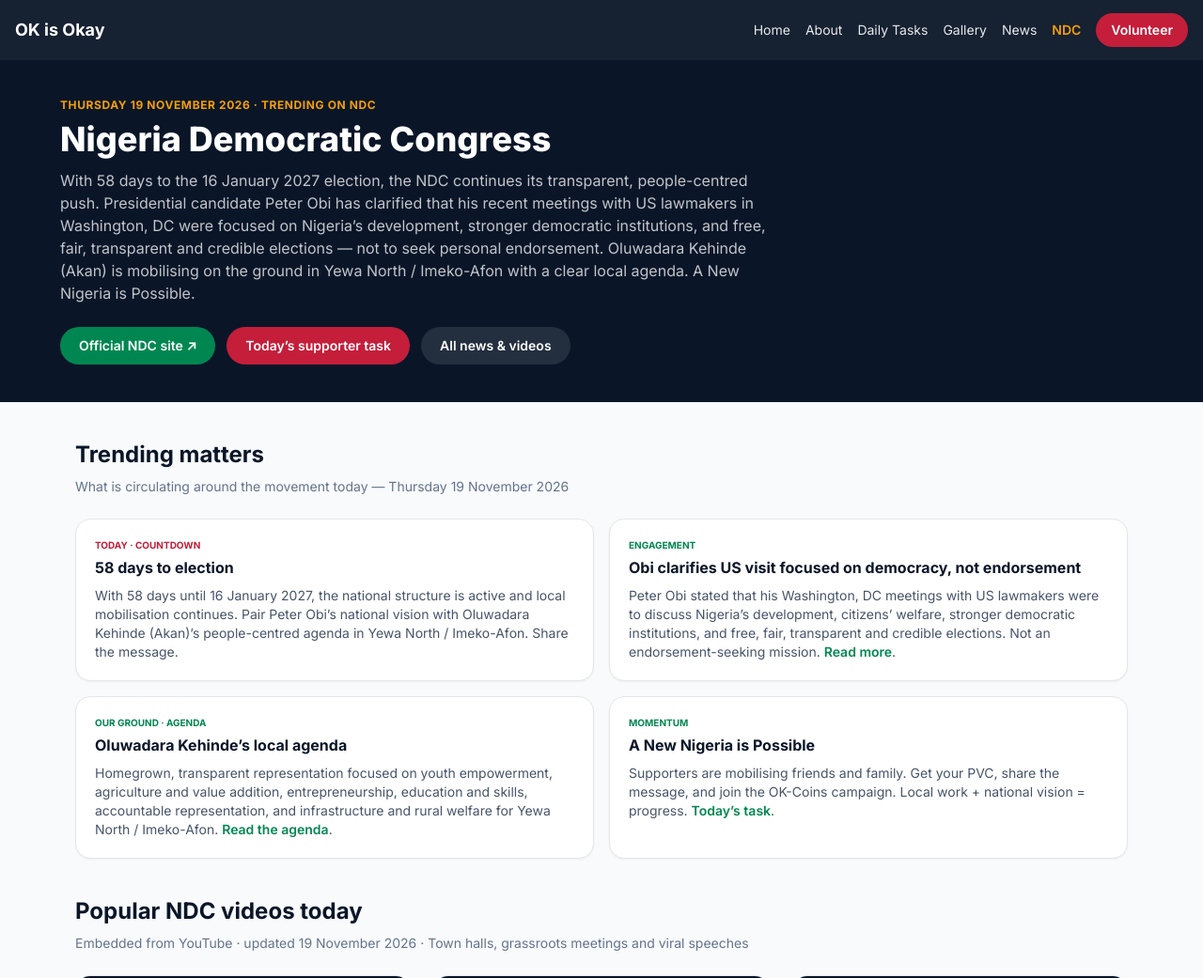
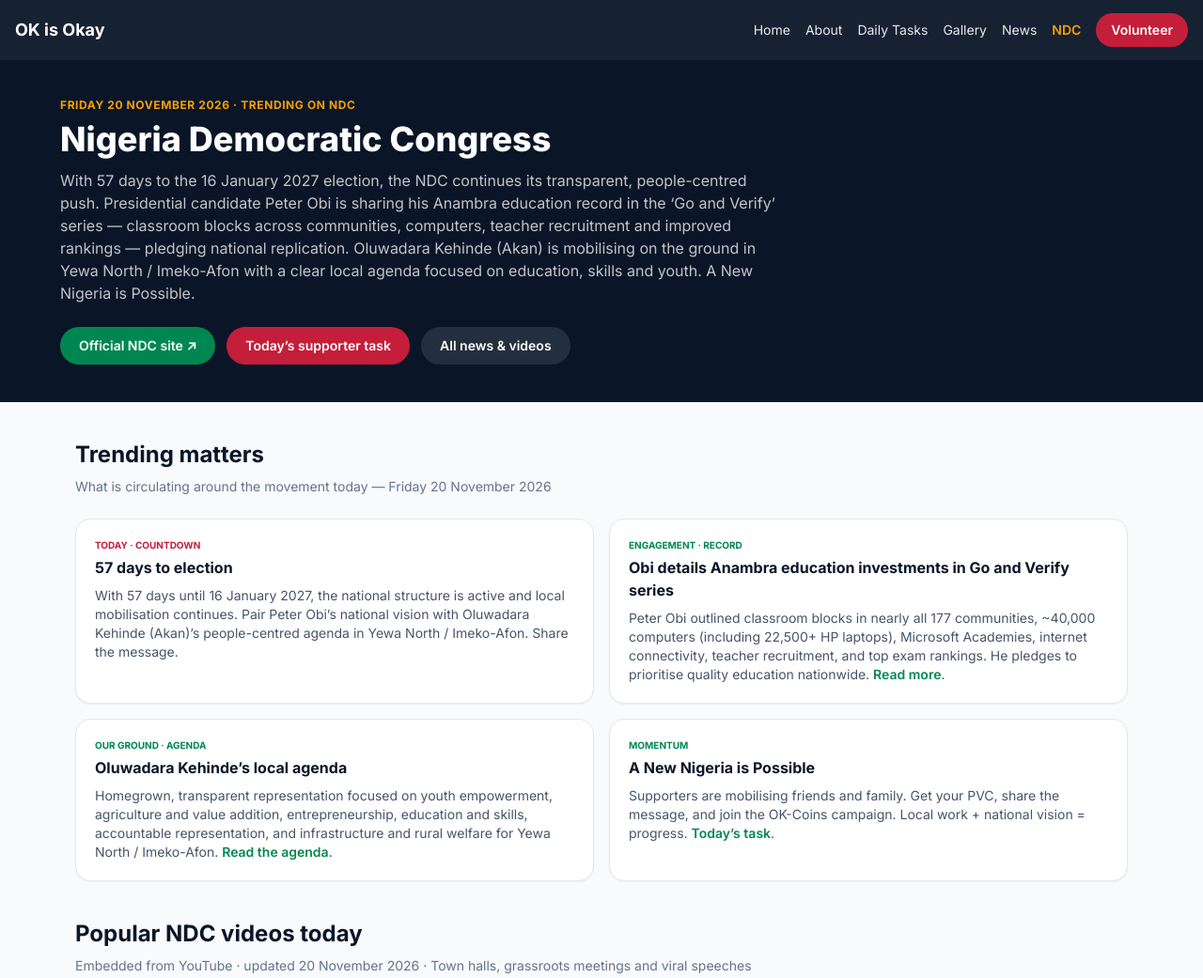
Before and after one commit to profkenny123/oluwadarakehinde, a plain HTML site: page ndc.html in a window 1280 px wide. Shown: the top 1041 px of the page at 94% size. Drawn offline with nearby package versions, Linux system fonts and the light colour scheme; grey boxes are pictures that could not be loaded.

Commit message:
Update NDC page trending matters for 20 Nov 2026 (57 days)

```diff
--- a/ndc.html
+++ b/ndc.html
@@ -45,9 +45,9 @@
 <main class="pt-16 flex-1">
 <section class="bg-navy text-white px-4 py-10">
 <div class="max-w-6xl mx-auto">
-<p class="text-brand-gold text-xs font-bold uppercase tracking-wider mb-2">Thursday 19 November 2026 · Trending on NDC</p>
+<p class="text-brand-gold text-xs font-bold uppercase tracking-wider mb-2">Friday 20 November 2026 · Trending on NDC</p>
 <h1 class="text-3xl md:text-4xl font-extrabold mb-3">Nigeria Democratic Congress</h1>
-<p class="text-white/75 max-w-3xl">With 58 days to the 16 January 2027 election, the NDC continues its transparent, people-centred push. Presidential candidate Peter Obi has clarified that his recent meetings with US lawmakers in Washington, DC were focused on Nigeria’s development, stronger democratic institutions, and free, fair, transparent and credible elections — not to seek personal endorsement. Oluwadara Kehinde (Akan) is mobilising on the ground in Yewa North / Imeko-Afon with a clear local agenda. A New Nigeria is Possible.</p>
+<p class="text-white/75 max-w-3xl">With 57 days to the 16 January 2027 election, the NDC continues its transparent, people-centred push. Presidential candidate Peter Obi is sharing his Anambra education record in the ‘Go and Verify’ series — classroom blocks across communities, computers, teacher recruitment and improved rankings — pledging national replication. Oluwadara Kehinde (Akan) is mobilising on the ground in Yewa North / Imeko-Afon with a clear local agenda focused on education, skills and youth. A New Nigeria is Possible.</p>
 <div class="mt-6 flex flex-wrap gap-3">
 <a href="https://ndcnigeria.com/" target="_blank" rel="noopener" class="px-5 py-2.5 rounded-full bg-brand-green text-white text-sm font-semibold">Official NDC site ↗</a>
 <a href="tasks.html" class="px-5 py-2.5 rounded-full bg-brand-red text-white text-sm font-semibold">Today’s supporter task</a>
@@ -57,17 +57,17 @@
 </section>
 <section class="max-w-6xl mx-auto px-4 py-10">
 <h2 class="text-2xl font-bold text-navy mb-2">Trending matters</h2>
-<p class="text-slate-500 text-sm mb-6">What is circulating around the movement today — Thursday 19 November 2026</p>
+<p class="text-slate-500 text-sm mb-6">What is circulating around the movement today — Friday 20 November 2026</p>
 <div class="grid md:grid-cols-2 gap-4">
 <article class="bg-white rounded-2xl border shadow-sm p-5">
 <p class="text-[10px] font-bold uppercase text-brand-red mb-1">Today · Countdown</p>
-<h3 class="font-bold text-navy mb-2">58 days to election</h3>
-<p class="text-sm text-slate-600">With 58 days until 16 January 2027, the national structure is active and local mobilisation continues. Pair Peter Obi’s national vision with Oluwadara Kehinde (Akan)’s people-centred agenda in Yewa North / Imeko-Afon. Share the message.</p>
+<h3 class="font-bold text-navy mb-2">57 days to election</h3>
+<p class="text-sm text-slate-600">With 57 days until 16 January 2027, the national structure is active and local mobilisation continues. Pair Peter Obi’s national vision with Oluwadara Kehinde (Akan)’s people-centred agenda in Yewa North / Imeko-Afon. Share the message.</p>
 </article>
 <article class="bg-white rounded-2xl border shadow-sm p-5">
-<p class="text-[10px] font-bold uppercase text-brand-green mb-1">Engagement</p>
-<h3 class="font-bold text-navy mb-2">Obi clarifies US visit focused on democracy, not endorsement</h3>
-<p class="text-sm text-slate-600">Peter Obi stated that his Washington, DC meetings with US lawmakers were to discuss Nigeria’s development, citizens’ welfare, stronger democratic institutions, and free, fair, transparent and credible elections. Not an endorsement-seeking mission. <a class="text-brand-green font-semibold" href="https://pmnewsnigeria.com/2026/11/18/obi-i-didnt-go-to-us-to-seek-endorsement/" target="_blank" rel="noopener">Read more</a>.</p>
+<p class="text-[10px] font-bold uppercase text-brand-green mb-1">Engagement · Record</p>
+<h3 class="font-bold text-navy mb-2">Obi details Anambra education investments in Go and Verify series</h3>
+<p class="text-sm text-slate-600">Peter Obi outlined classroom blocks in nearly all 177 communities, ~40,000 computers (including 22,500+ HP laptops), Microsoft Academies, internet connectivity, teacher recruitment, and top exam rankings. He pledges to prioritise quality education nationwide. <a class="text-brand-green font-semibold" href="https://tribuneonlineng.com/peter-obi-details-anambra-education-investments-in-verify-series/" target="_blank" rel="noopener">Read more</a>.</p>
 </article>
 <article class="bg-white rounded-2xl border shadow-sm p-5">
 <p class="text-[10px] font-bold uppercase text-brand-green mb-1">Our ground · Agenda</p>
@@ -83,7 +83,7 @@
 </section>
 <section class="max-w-6xl mx-auto px-4 pb-12">
 <h2 class="text-2xl font-bold text-navy mb-2">Popular NDC videos today</h2>
-<p class="text-slate-500 text-sm mb-6">Embedded from YouTube · updated 19 November 2026 · Town halls, grassroots meetings and viral speeches</p>
+<p class="text-slate-500 text-sm mb-6">Embedded from YouTube · updated 20 November 2026 · Town halls, grassroots meetings and viral speeches</p>
 <div id="videoGrid" class="grid sm:grid-cols-2 lg:grid-cols-3 gap-6"><p class="text-slate-500 col-span-full">Loading videos…</p></div>
 </section>
 <section class="bg-white border-t">
```
